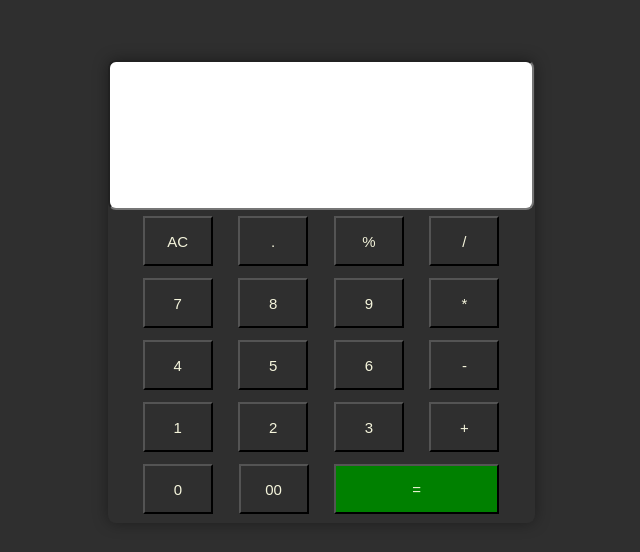
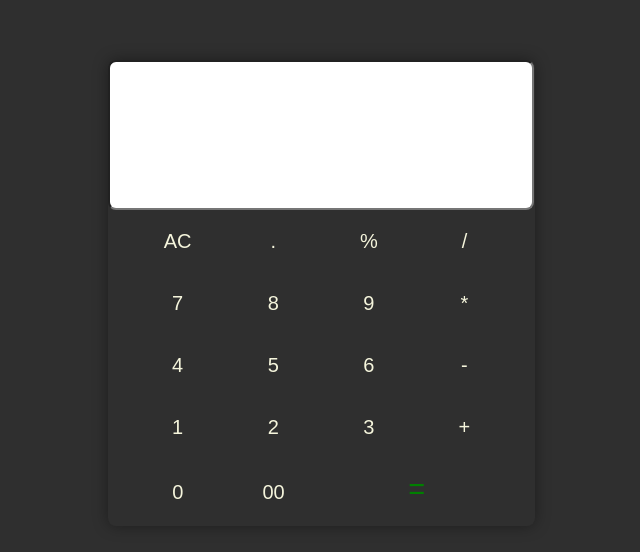
Before and after one commit to ItsRushi7/Calculator, a plain HTML site: page index.html in a window 1280 px wide. Shown: the whole page, without its empty margins (319-959 px from the left). Drawn offline with Linux system fonts and the light colour scheme.

Commit message:
button chenges

```diff
--- a/index.html
+++ b/index.html
@@ -46,7 +46,7 @@
         <div class="fifth">
             <button class="button">0</button>
             <button class="button">00</button>
-            <button style="width: 165px; background-color: green;">=</button>
+            <button style="width: 165px; font-size: 29px; color: green;">=</button>
         </div>
     </div>
     </div>
--- a/script.js
+++ b/script.js
@@ -15,7 +15,8 @@ Array.from(buttons).forEach((button) => {
 
             if (string == undefined) {
 
-                input.value = '';
+                string = '';
+                input.value = string;
             }
             else {
                 input.value = string;
--- a/style.css
+++ b/style.css
@@ -50,11 +50,12 @@ body {
     background: transparent;
     color: beige;
     cursor: pointer;
-    font-size: 15px;
+    font-size: 20px;
     height: 50px;
     width: 70px;
     margin: 6px 8px;
     cursor: pointer;
+    border: none;
 }
 
 
```
